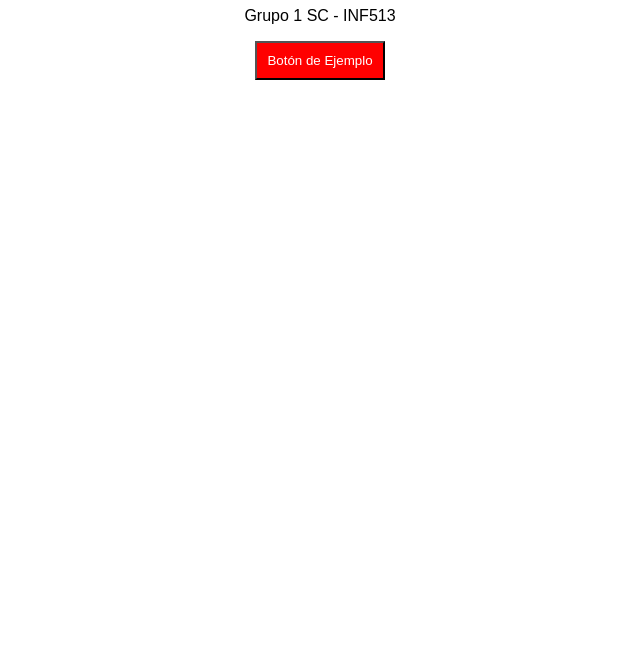
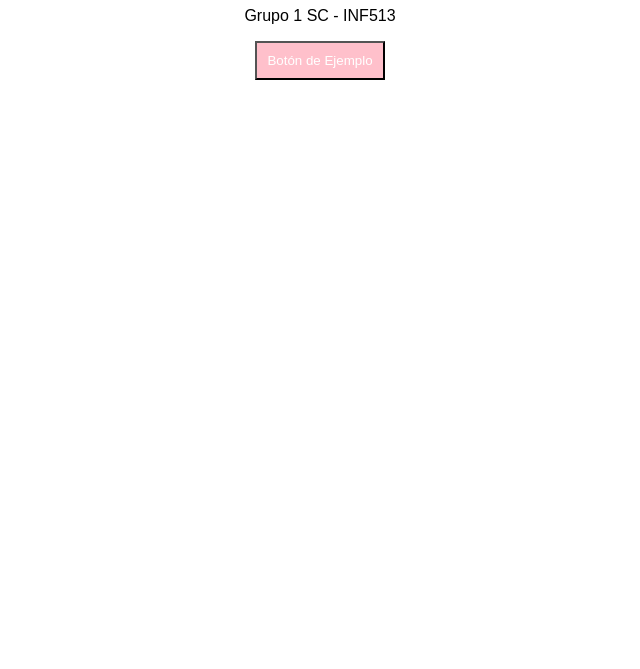
Before and after one commit to Wils0on/laboratorio-git-sc, a plain HTML site: page index.html in a window 1280 px wide. Shown: the part 131-800 px from the top of the page, without its empty margins (320-960 px from the left). Drawn offline with Linux system fonts and the light colour scheme.

Commit message:
boton rosa

```diff
--- a/index.html
+++ b/index.html
@@ -9,7 +9,7 @@
     <p>Grupo 1 SC - INF513</p>
 
     <!-- ESTUDIANTES: Añadan su botón debajo de esta línea -->
-    <button style="background-color: red; color: white; padding: 10px;">Botón de Ejemplo</button>
+    <button style="background-color: pink; color: white; padding: 10px;">Botón de Ejemplo</button>
 
 </body>
 </html>
```
